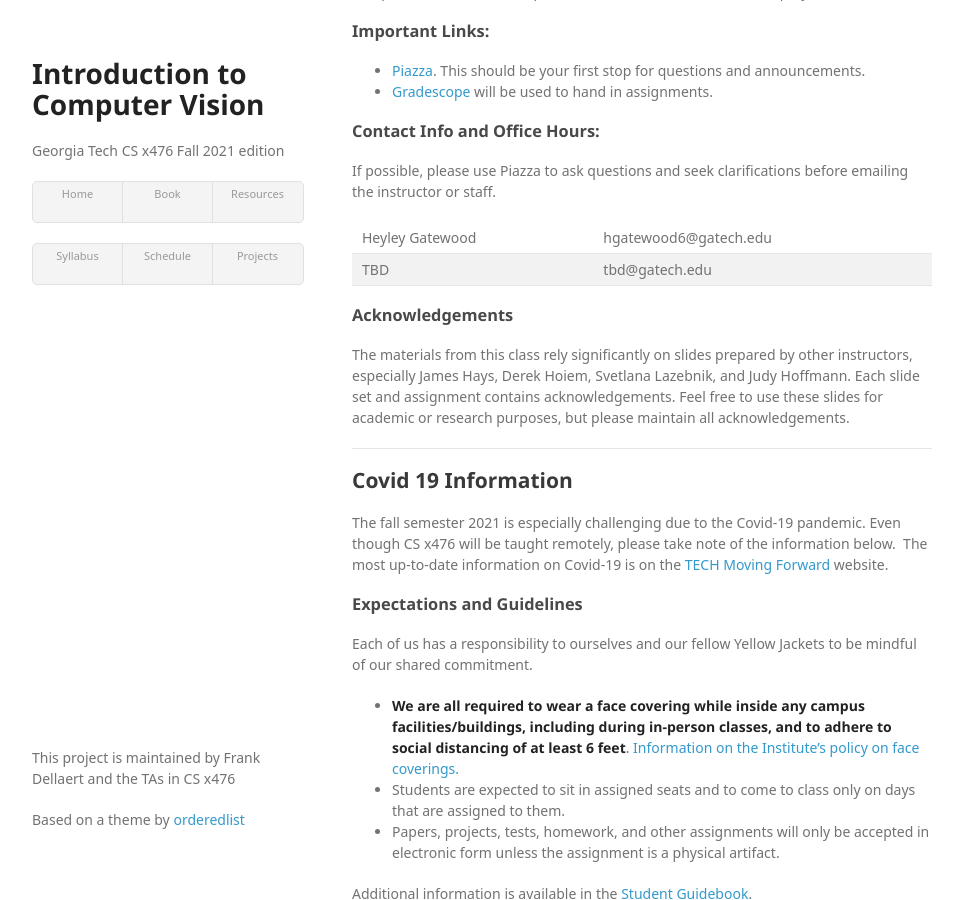
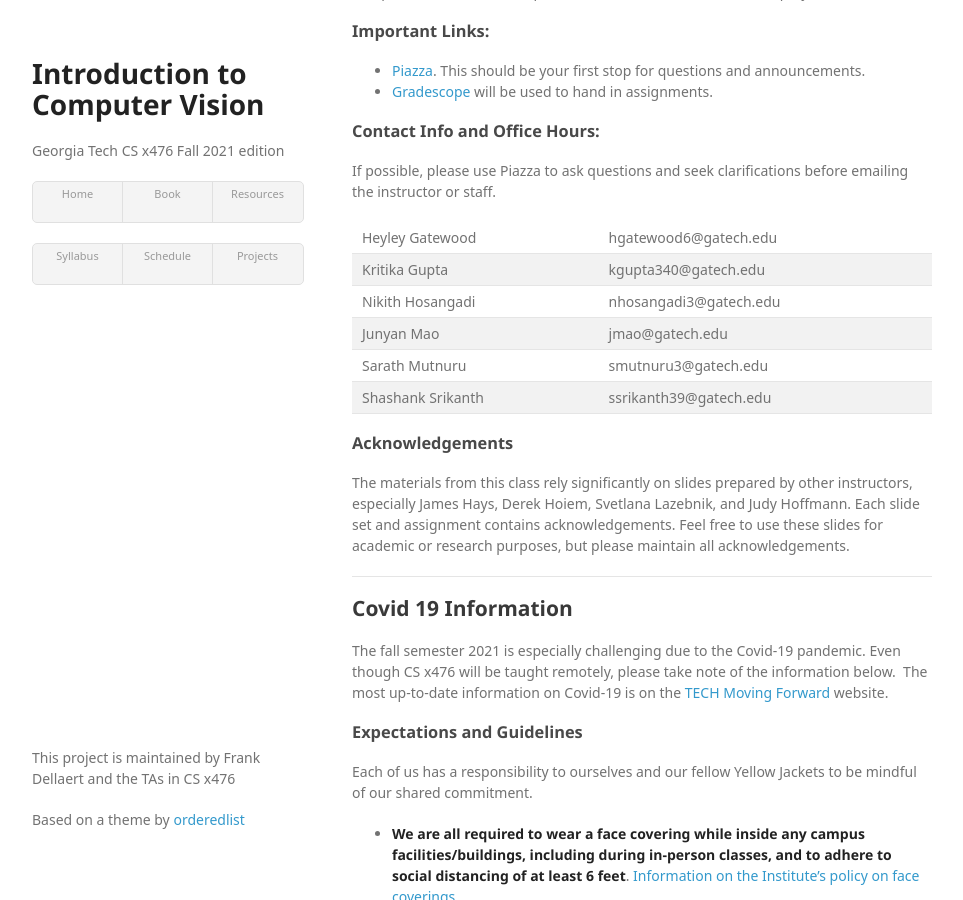
Before and after one commit to dellaert/21F-x476, a Jekyll site: the page built from syllabus.md, in a window 1280 px wide and 900 px high, scrolled down 1389 px. Shown: the whole window, without its empty margins (158-1121 px from the left). Built offline with Jekyll 4.4.1, drawn with Linux system fonts in a browser that asks for light colours; some web fonts are replaced.

Commit message:
Update syllabus.md
Added TAs to syllabus.

```diff
--- a/syllabus.md
+++ b/syllabus.md
@@ -47,7 +47,11 @@ You should not view or edit anyone else's code. You should not post code to Piaz
 If possible, please use Piazza to ask questions and seek clarifications before emailing the instructor or staff.
 
 Heyley Gatewood | hgatewood6@gatech.edu
-TBD | tbd@gatech.edu
+Kritika Gupta | kgupta340@gatech.edu
+Nikith Hosangadi| nhosangadi3@gatech.edu
+Junyan Mao | jmao@gatech.edu
+Sarath Mutnuru | smutnuru3@gatech.edu
+Shashank Srikanth | ssrikanth39@gatech.edu
 
 ### Acknowledgements
 The materials from this class rely significantly on slides prepared by other instructors, especially James Hays, Derek Hoiem, Svetlana Lazebnik, and Judy Hoffmann. Each slide set and assignment contains acknowledgements. Feel free to use these slides for academic or research purposes, but please maintain all acknowledgements.
```
